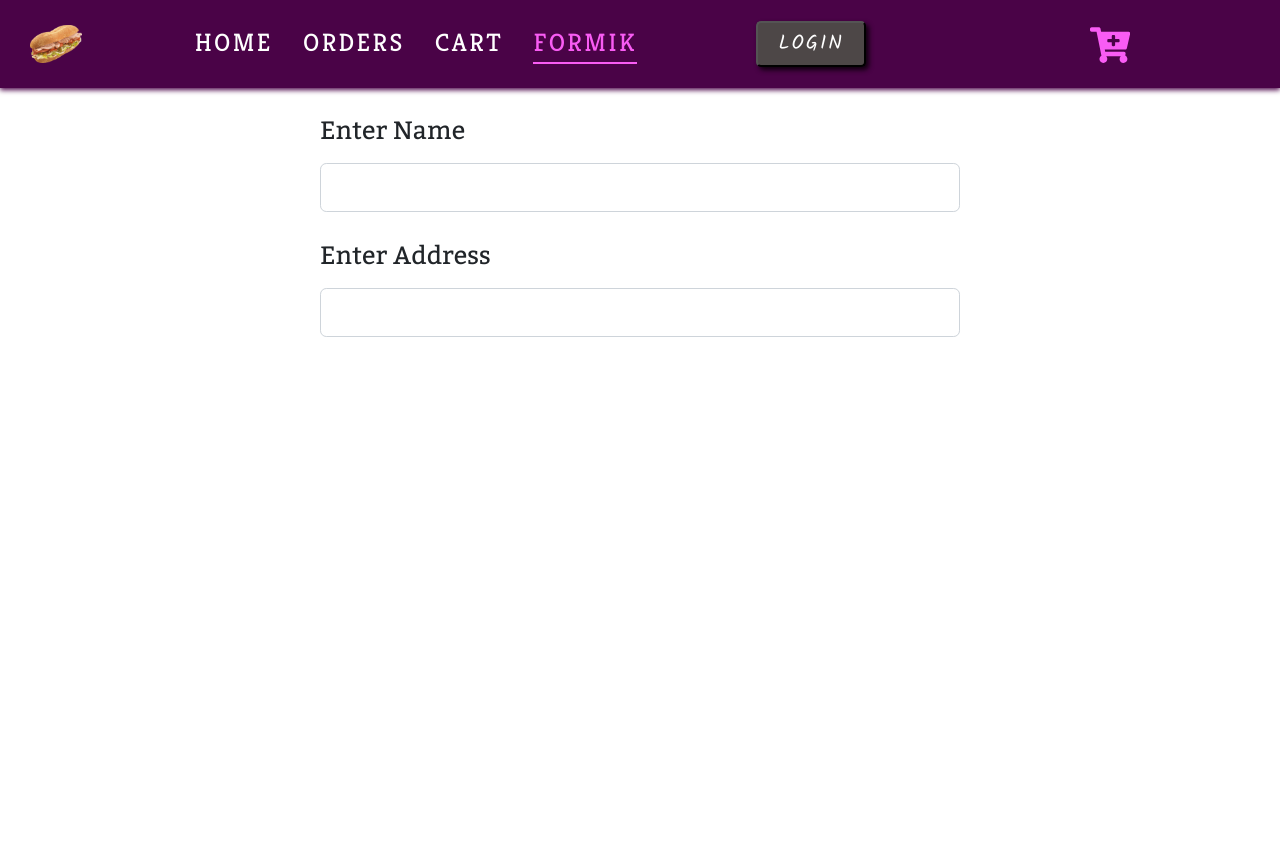
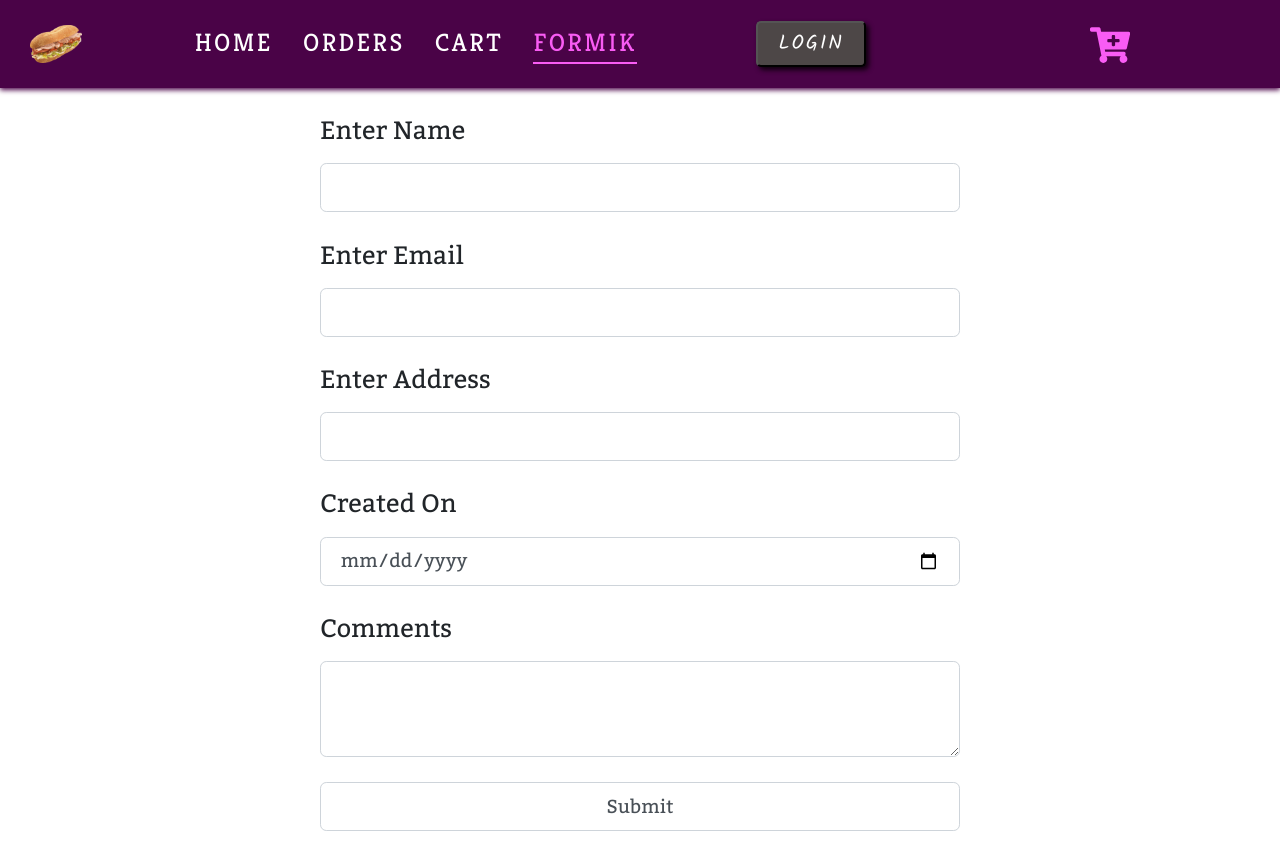
Before and after one commit to hivictording/react-redux-sandwich, a React (Create React App) app: page /formik in a window 1280 px wide. Before the commit the page ends 800 px from the top, so only its background shows below. Built offline with nearby package versions, Linux system fonts and the light colour scheme.

Commit message:
add Field component props implementations

```diff
--- a/package.json
+++ b/package.json
@@ -19,7 +19,8 @@
     "react-scripts": "3.4.3",
     "redux": "^4.0.5",
     "redux-thunk": "^2.3.0",
-    "uuid": "^8.3.1"
+    "uuid": "^8.3.1",
+    "yup": "^0.32.1"
   },
   "scripts": {
     "start": "react-scripts start",
--- a/src/components/formik/form2.jsx
+++ b/src/components/formik/form2.jsx
@@ -1,13 +1,18 @@
 import React from 'react'
 
 import {Formik,Form,Field,ErrorMessage} from 'formik'
+import * as Yup from 'yup'
 
 // using Formik,Form,Field,ErrorMessage Component
+// using yup for validation
 
 export default function FormikForm() {
     const initValues = {
         name: '',
-        address: ''
+        email: '',
+        address: '',
+        createdOn: '',
+        comments: ''
     }
     const validate = values => {
         let errors = {}
@@ -15,19 +20,28 @@ export default function FormikForm() {
             errors.name = 'name required'
         }
 
-        if (!values.address.trim()) {
-            errors.address = 'address required'
+        if (!values.email.trim()) {
+            errors.email = 'address required'
         }
 
         return errors
     }
+
+    const validationSchema = Yup.object({
+        name: Yup.string().trim().required('name required').min(3,'min lenth: 3').max(5,"max length: 5"),
+        email: Yup.string().trim().email('invalid email format').required('name required'),
+        address: Yup.string().required('address required').min(3,'min length 3'),
+        createdOn: Yup.date().default(() => new Date()),
+        comments: Yup.string()
+    })
 
     const handleSubmit = values => {
         console.log(values)
     }
 
     return (
-        <Formik initialValues={initValues} validate={validate} onSubmit={handleSubmit}>
+        <Formik initialValues={initValues} validationSchema={validationSchema} onSubmit={handleSubmit}>
+        {/* <Formik initialValues={initValues} validate={validate} onSubmit={handleSubmit}> */}
             <Form className="my-3 mx-auto w-50">
                 <div className="form-group">
                     <label htmlFor="name">Enter Name</label>
@@ -35,10 +49,42 @@ export default function FormikForm() {
                     <ErrorMessage name="name" className="text-warning"/>
                 </div>
                 <div className="form-group">
+                    <label htmlFor="email">Enter Email</label>
+                    <Field name="email" type="email" className="form-control"/>
+                    <ErrorMessage name="email" className="text-primary"/>
+                </div>
+
+                {/* Field component props */}
+                <div className="form-group">
                     <label htmlFor="address">Enter Address</label>
-                    <Field name="address" className="form-control"/>
-                    <ErrorMessage name="address" className="text-primary"/>
+                    <Field name="address">
+                        {
+                            (props) => {
+                                const {field,form,meta} = props;
+                                console.log(props);
+                                return (
+                                    <div>
+                                        <input className="form-control" {...field}/>
+                                        {meta.touched && meta.error && meta.error}
+                                    </div>
+                                )
+                            }
+                        }
+                    </Field>
+                    {/* <ErrorMessage name="address" className="text-primary"/> */}
                 </div>
+                <div className="form-group">
+                    <label htmlFor="createdOn">Created On</label>
+                    <Field name="createdOn" type="date" className="form-control"/>
+                    <ErrorMessage name="createdOn" className="text-primary"/>
+                </div>
+                <div className="form-group">
+                    <label htmlFor="comments">Comments</label>
+                    <Field as="textarea" name="comments" className="form-control"/>
+                    <ErrorMessage name="comments"/>
+                </div>
+
+                <input type="submit" className="form-control"/>
             </Form>
         </Formik>
     )
```
Also changed, not shown: 1 other file (tests, documents, lock files or other folders).
